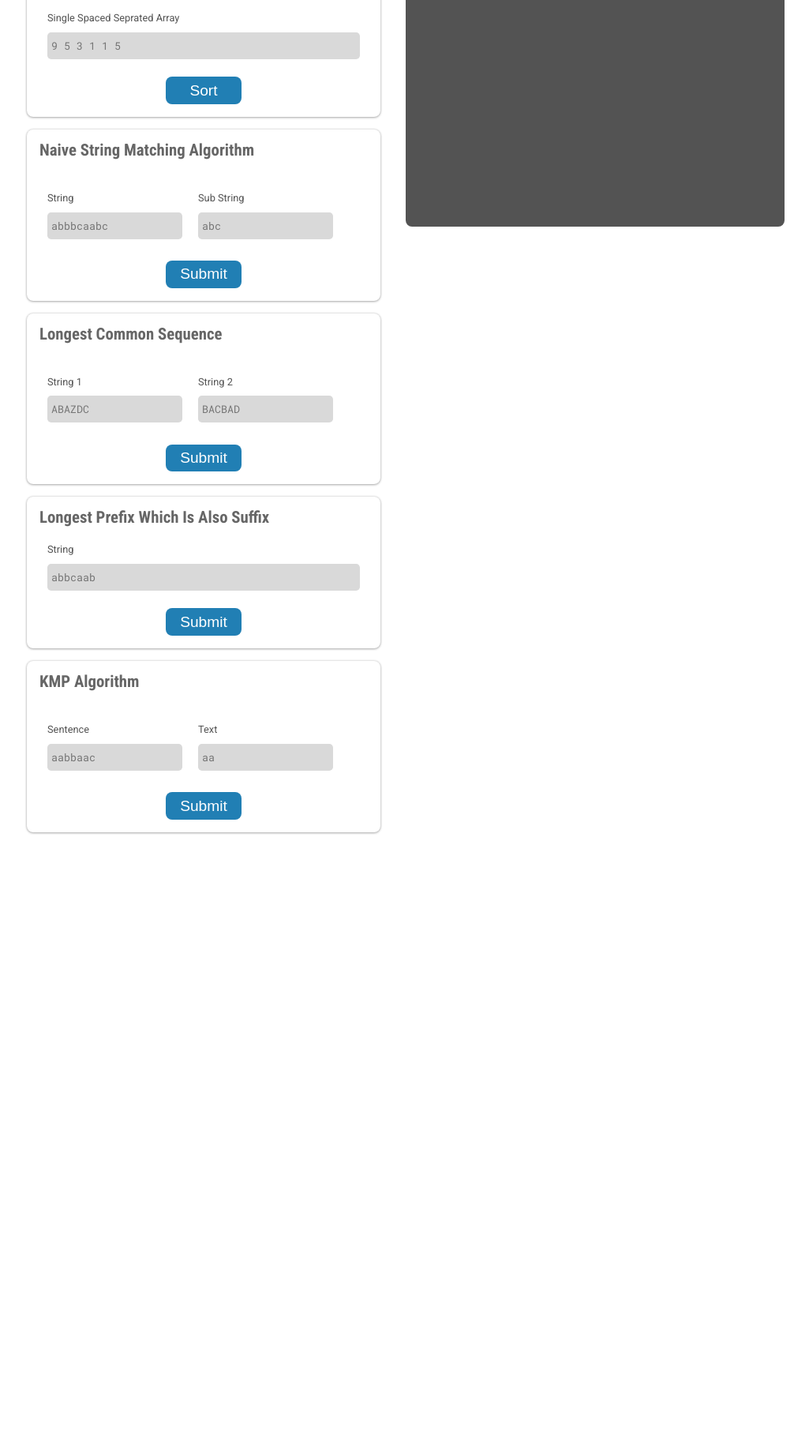
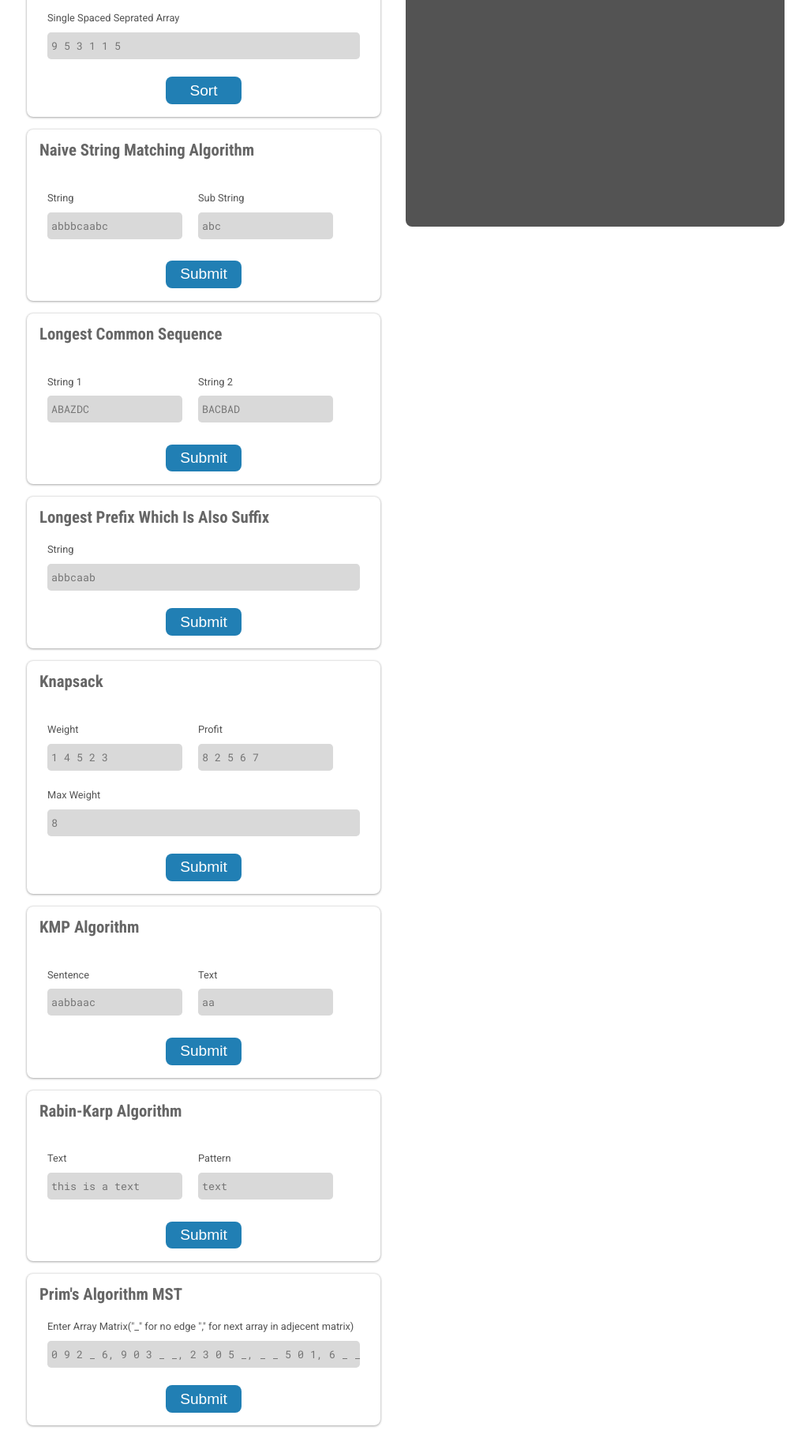
Before and after one commit to 0xharshrastogi/Algorithm-First-React-App, a React app: page / in a window 1280 px wide. Shown: the part 213-2034 px from the top of the page at 79% size, without its empty margins (126-1151 px from the left). Before the commit the page ends 1283 px from the top, so only its background shows below. Built offline with nearby package versions, Linux system fonts and the light colour scheme.

Commit message:
Stable Now

```diff
--- a/src/components/Body.js
+++ b/src/components/Body.js
@@ -1,16 +1,18 @@
-import React from "react";
-import "./Body.css";
-import BodyLeft from "./BodyLeft";
-import BodyRight from "./bodyRight";
+import React, { useState } from 'react';
+import './Body.css';
+import BodyLeft from './BodyLeft';
+import BodyRight from './bodyRight';
 
 const Body = () => {
+	const [output, setOutput] = useState(null);
+
 	return (
 		<section className="wrapper split">
 			{/* left */}
-			<BodyLeft />
+			<BodyLeft setOutput={setOutput} />
 
 			{/* Right */}
-			<BodyRight />
+			<BodyRight>{output}</BodyRight>
 		</section>
 	);
 };
--- a/src/components/BodyLeft.js
+++ b/src/components/BodyLeft.js
@@ -1,14 +1,20 @@
-import React from "react";
-import "./BodyLeft.css";
-import SortingCard from "./SortingCard";
-import NaivaCard from "./NaivaCard";
-import Longest from "./Longest";
-import Prefix from "./Prefix";
-import Kmp from "./Kmp";
+import React from 'react';
+import './BodyLeft.css';
+import SortingCard from './SortingCard';
+import NaivaCard from './NaivaCard';
+import Longest from './Longest';
+import Prefix from './Prefix';
+import Kmp from './Kmp';
+import KnapSack from './KnapSack';
+import RabinKarp from './RabinKarp';
+import MinimumSpanningTree from './MST/MinimumSpanningTree';
 
-const BodyLeft = () => {
+const BodyLeft = ({ setOutput }) => {
 	return (
-		<section className="container left-body mt2" data-side="left">
+		<section
+			className="container left-body mt2"
+			data-side="left"
+		>
 			{/* sorting card */}
 			<SortingCard />
 
@@ -20,7 +26,13 @@ const BodyLeft = () => {
 
 			<Prefix />
 
+			<KnapSack />
+
 			<Kmp />
+
+			<RabinKarp setOutput={setOutput} />
+
+			<MinimumSpanningTree setOutput={setOutput} />
 		</section>
 	);
 };
--- a/src/components/BodyRight.css
+++ b/src/components/BodyRight.css
@@ -7,6 +7,7 @@
 	line-height: 1;
 	min-height: 150px;
 	max-height: 400px;
+	font-size: 1.3rem;
 }
 
 .output h2 {
--- a/src/components/InputField.js
+++ b/src/components/InputField.js
@@ -1,12 +1,28 @@
-import React from "react";
-import "./InputField.css";
+import React, { useState } from 'react';
+import './InputField.css';
 
-const InputField = (props) => {
-	const { id, placeholder, label } = props;
+const InputField = ({
+	id,
+	placeholder,
+	label,
+	onBlurHandler,
+}) => {
+	const [value, setValue] = useState('');
 	return (
 		<div className="input-field">
 			<label htmlFor={id}>{label}</label>
-			<input required type="text" id={id} placeholder={placeholder} />
+			<input
+				type="text"
+				id={id}
+				value={value}
+				onChange={(e) => setValue(e.target.value)}
+				placeholder={placeholder}
+				onBlur={() =>
+					onBlurHandler instanceof Function
+						? onBlurHandler(value)
+						: null
+				}
+			/>
 		</div>
 	);
 };
--- /dev/null
+++ b/src/components/KnapSack.js
@@ -0,0 +1,26 @@
+import React from "react";
+import setOutput from "../utils/setOutput";
+import Button from "./Button";
+import Card from "./Card";
+import CardTitle from "./CardTitle";
+import InputField from "./InputField";
+
+const submitKnapsack = () => {
+	setOutput("hello");
+};
+
+const KnapSack = () => {
+	return (
+		<Card>
+			<CardTitle>Knapsack</CardTitle>
+			<div style={{ display: "flex" }}>
+				<InputField id="weight" placeholder="1 4 5 2 3" label="Weight" />
+				<InputField id="profit" placeholder="8 2 5 6 7" label="Profit" />
+			</div>
+			<InputField id="maxWeight" placeholder="8" label="Max Weight" />
+			<Button onClick={submitKnapsack}>Submit</Button>
+		</Card>
+	);
+};
+
+export default KnapSack;
--- /dev/null
+++ b/src/components/MST/MinimumSpanningTree.js
@@ -0,0 +1,56 @@
+import React from 'react';
+import Button from '../Button';
+import Card from '../Card';
+import CardTitle from '../CardTitle';
+import InputField from '../InputField';
+import prim from '../../utils/Graph/graph';
+
+const MinimumSpanningTree = ({ setOutput }) => {
+  const onClickHandler = () => {
+    const matrixStr = document.getElementById('adjecentMat').value;
+
+    const parseMatrix = (str) => {
+      const matrix = str.split(',').map((strArr) => {
+        let str = strArr.trim().split(' ');
+        str = str.map((val) => {
+          if (val === '_') {
+            return Number.MAX_SAFE_INTEGER;
+          } else if (val === '0') {
+            return Number.MIN_SAFE_INTEGER;
+          } else {
+            return parseInt(val);
+          }
+        });
+
+        return str;
+      });
+      return matrix;
+    };
+    // 0 9 2 _ 6, 9 0 3 _ _, 2 3 0 5 _, _ _ 5 0 1, 6 _ _ 1 0
+    const adjectMatrix = parseMatrix(matrixStr);
+
+    let output = prim(adjectMatrix)
+      .map((edge) => {
+        return `Begin ${edge.begin} End ${edge.end} Weight ${edge.weight}`;
+      })
+      .join('\n');
+
+    setOutput(output);
+  };
+
+  return (
+    <Card>
+      <CardTitle>Prim's Algorithm MST</CardTitle>
+      <div>
+        <InputField
+          label={`Enter Array Matrix("_" for no edge "," for next array in adjecent matrix)`}
+          placeholder="0 9 2 _ 6, 9 0 3 _ _, 2 3 0 5 _, _ _ 5 0 1, 6 _ _ 1 0"
+          id="adjecentMat"
+        />
+      </div>
+      <Button onClick={onClickHandler}>Submit</Button>
+    </Card>
+  );
+};
+
+export default MinimumSpanningTree;
--- /dev/null
+++ b/src/components/RabinKarp.js
@@ -0,0 +1,67 @@
+import React, { Component } from 'react';
+import Button from './Button';
+import Card from './Card';
+import CardTitle from './CardTitle';
+import InputField from './InputField';
+import setOutput from '../utils/setOutput';
+import rabinKarp from '../utils/rabinKarp';
+
+class RabinKarp extends Component {
+	state = {
+		string: '',
+		subString: '',
+	};
+
+	submitInput = async () => {
+		const string = document.getElementById('rabinText')
+			.value;
+		const subString = document.getElementById(
+			'rabinPattern'
+		).value;
+
+		if (!string || !subString) {
+			setOutput('Empty Inputs');
+			return;
+		}
+
+		await this.setState({ string, subString });
+		let output =
+			rabinKarp(string, subString)
+				.map((position) => {
+					return `Found At ${position}`;
+				})
+				.join('\n') || null;
+
+		output = `Algo: Rabin-Karp Algorithm\n\nResult:\n${output}`;
+
+		this.props.setOutput(output);
+	};
+
+	render() {
+		return (
+			<div>
+				<Card>
+					<CardTitle>Rabin-Karp Algorithm</CardTitle>
+					<div style={{ display: 'flex' }}>
+						<InputField
+							id="rabinText"
+							placeholder="this is a text"
+							label="Text"
+						/>
+						<InputField
+							id="rabinPattern"
+							placeholder="text"
+							label="Pattern"
+						/>
+					</div>
+					<Button onClick={this.submitInput}>Submit</Button>
+				</Card>
+			</div>
+		);
+	}
+}
+
+export default RabinKarp;
+
+// 2359023141526739921
+// 31415
--- a/src/components/bodyRight.js
+++ b/src/components/bodyRight.js
@@ -1,11 +1,11 @@
-import React from "react";
-import "./BodyRight.css";
+import React from 'react';
+import './BodyRight.css';
 
-const bodyRight = () => {
+const bodyRight = ({ children }) => {
 	return (
 		<section className="output" data-side="right">
 			<h2 className="title">Output Log</h2>
-			<pre id="output-log"></pre>
+			<pre id="output-log">{children}</pre>
 		</section>
 	);
 };
--- /dev/null
+++ b/src/utils/Graph/graph.js
@@ -0,0 +1,60 @@
+const MAX_INTEGER = Number.MAX_SAFE_INTEGER;
+const MIN_INTEGER = Number.MIN_SAFE_INTEGER;
+
+class Edge {
+  constructor(begin, end, weight) {
+    this.begin = begin;
+    this.end = end;
+    this.weight = weight;
+  }
+
+  getBegin() {
+    return this.begin;
+  }
+
+  getEnd() {
+    return this.end;
+  }
+
+  getWeight() {
+    return this.weight;
+  }
+}
+
+const prim = (matrix) => {
+  const rows = matrix.length,
+    cols = rows,
+    result = [],
+    savedNode = [0];
+  let minVex = -1,
+    minWeight = MAX_INTEGER;
+
+  for (let i = 0; i < rows; i++) {
+    let row = savedNode[i],
+      edgeArr = matrix[row];
+
+    for (let j = 0; j < cols; j++) {
+      let condition = edgeArr[j] < minWeight && edgeArr[j] !== MIN_INTEGER;
+
+      if (condition) {
+        minWeight = edgeArr[j];
+        minVex = j;
+      }
+    }
+
+    if (savedNode.indexOf(minVex) === -1 && i === savedNode.length - 1) {
+      savedNode.push(minVex);
+
+      result.push(new Edge(row, minVex, minWeight));
+
+      i = -1;
+      minWeight = MAX_INTEGER;
+
+      matrix[row][minVex] = MAX_INTEGER;
+      matrix[minVex][row] = MAX_INTEGER;
+    }
+  }
+  return result;
+};
+
+export default prim;
--- /dev/null
+++ b/src/utils/heapSort.js
@@ -0,0 +1,46 @@
+var array_length;
+
+function heap_root(input, i) {
+  let left = 2 * i + 1;
+  let right = 2 * i + 2;
+  let max = i;
+
+  if (left < array_length && input[left] > input[max]) {
+    max = left;
+  }
+
+  if (right < array_length && input[right] > input[max]) {
+    max = right;
+  }
+
+  if (max !== i) {
+    swap(input, i, max);
+    heap_root(input, max);
+  }
+}
+
+function swap(input, index_A, index_B) {
+  var temp = input[index_A];
+
+  input[index_A] = input[index_B];
+  input[index_B] = temp;
+}
+
+export default function heapSort(array) {
+  let input = [...array];
+
+  array_length = input.length;
+
+  for (var i = Math.floor(array_length / 2); i >= 0; i -= 1) {
+    heap_root(input, i);
+  }
+
+  for (i = input.length - 1; i > 0; i--) {
+    swap(input, 0, i);
+    array_length--;
+
+    heap_root(input, 0);
+  }
+
+  return input;
+}
--- /dev/null
+++ b/src/utils/rabinKarp.js
@@ -0,0 +1,46 @@
+function areEqual(S1, S2) {
+	if (S1 !== S2) {
+		return false;
+	}
+	for (let i = 0; i < S1.length; i++) {
+		if (S1[i] !== S2[i]) {
+			return false;
+		}
+	}
+	return true;
+}
+
+function polyHash(S, p, x) {
+	var hash = 0;
+	for (let i = 0; i <= S.length - 1; i++) {
+		hash = (hash * x + S.charCodeAt(i)) % p;
+	}
+	return hash;
+}
+
+export default function rabinKarp(T, P) {
+	var p = 1019;
+	let x = 34;
+	var positions = [];
+	let pHash = polyHash(P, p, x);
+	var text;
+	var tHash;
+
+	// Loop through text
+	for (let k = 0; k <= T.length - P.length; k++) {
+		text = T.slice(k, k + P.length);
+
+		tHash = polyHash(text, p, x);
+
+		// If hashes don't match, continue to next loop
+		if (pHash !== tHash) {
+			continue;
+		}
+
+		// If hashes do match, push locations to positions list
+		if (areEqual(text, P)) {
+			positions.push(k);
+		}
+	}
+	return positions;
+}
--- a/src/utils/sort/sort.js
+++ b/src/utils/sort/sort.js
@@ -1,21 +1,25 @@
-import mergeSort from "./mergeSort";
-import insertionSort from "./insertionSort";
-import bubbleSort from "./bubbleSort";
-import selectionSort from "./selectionSort";
-import countingSort from "./countingSort";
+import mergeSort from './mergeSort';
+import insertionSort from './insertionSort';
+import bubbleSort from './bubbleSort';
+import selectionSort from './selectionSort';
+import countingSort from './countingSort';
+import heapSort from '../heapSort';
+
 
 const sort = (array, method) => {
   switch (method) {
-		case "Merge Sort":
+    case 'Merge Sort':
       return mergeSort(array);
-		case "Insertation Sort":
+    case 'Insertation Sort':
       return insertionSort(array);
-		case "Bubble Sort":
+    case 'Bubble Sort':
       return bubbleSort(array);
-		case "Selection Sort":
+    case 'Selection Sort':
       return selectionSort(array);
-		case "Counting Sort":
+    case 'Counting Sort':
       return countingSort(array);
+    case 'Heap Sort':
+      return heapSort(array);
     default:
       return;
   }
```
Also changed, not shown: src/components/SortingCard.js (+13 -12 lines), src/utils/Graph/priorityQueue.js (added, +105 -0 lines), src/utils/knapsack.js (added, +31 -0 lines), .eslinstrc.json (added), 1 other file. Lines whose indentation alone changed are shown as unchanged.
